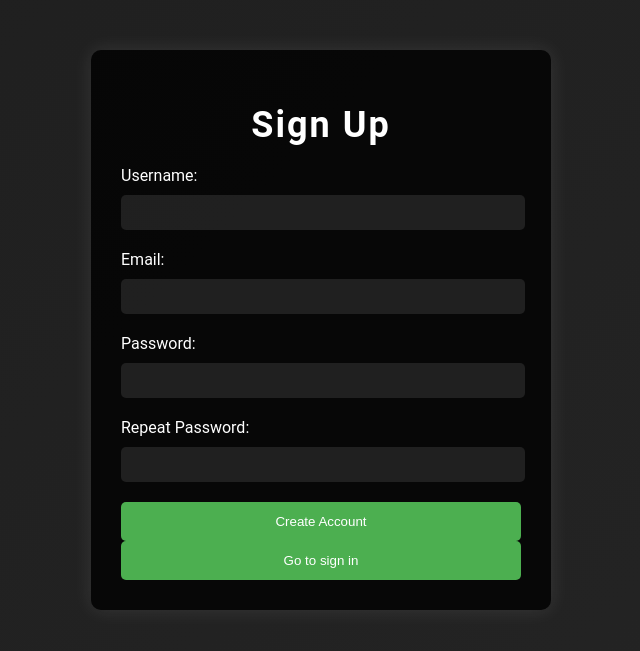
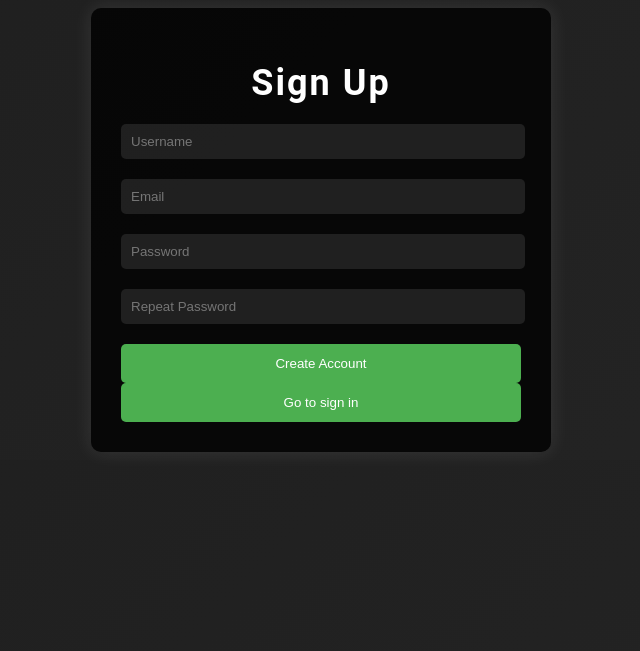
Before and after one commit to YanMinChan/F28CD_MatchmakingSys, a PHP site: page /createAccount.html in a window 1280 px wide. Shown: the top 651 px of the page, without its empty margins (319-959 px from the left). Run offline with PHP 8.4, Linux system fonts and the light colour scheme.

Commit message:
modified input tags

```diff
--- a/prototype/createAccount.css
+++ b/prototype/createAccount.css
@@ -10,7 +10,7 @@ body {
 /* Container Styles */
 .container {
     width: 400px;
-    margin: 50px auto;
+    margin: auto;
     text-align: center;
     background-color: rgba(0, 0, 0, 0.8); /* Semi-transparent black background */
     padding: 30px;
--- a/prototype/createAccount.html
+++ b/prototype/createAccount.html
@@ -9,17 +9,17 @@
 		<h1>Sign Up</h1>
 
 		<form id="createAcc">
-			<label for="username">Username:</label>
-			<input type="text" id="username" name="username" required>
+			<!-- <label for="username">Username:</label> -->
+			<input type="text" id="username" name="username" placeholder="Username" required>
 			<br>
-			<label for="email">Email:</label>
-			<input type="email" id="email" name="email" required>
+			<!-- <label for="email">Email:</label> -->
+			<input type="email" id="email" name="email" placeholder="Email" required>
 			<br>
-			<label for="password">Password:</label>
-			<input type="password" id="password" name="password" required>
+			<!-- <label for="password">Password:</label> -->
+			<input type="password" id="password" name="password" placeholder="Password" required>
 			<br>
-			<label for="reppassword">Repeat Password:</label>
-			<input type="password" id="reppassword" name="reppassword" required>
+			<!-- <label for="reppassword">Repeat Password:</label> -->
+			<input type="password" id="reppassword" name="reppassword" placeholder="Repeat Password"required>
 			<br>
 			<button onclick="createAccount()">Create Account</button>
 		</form>
```
